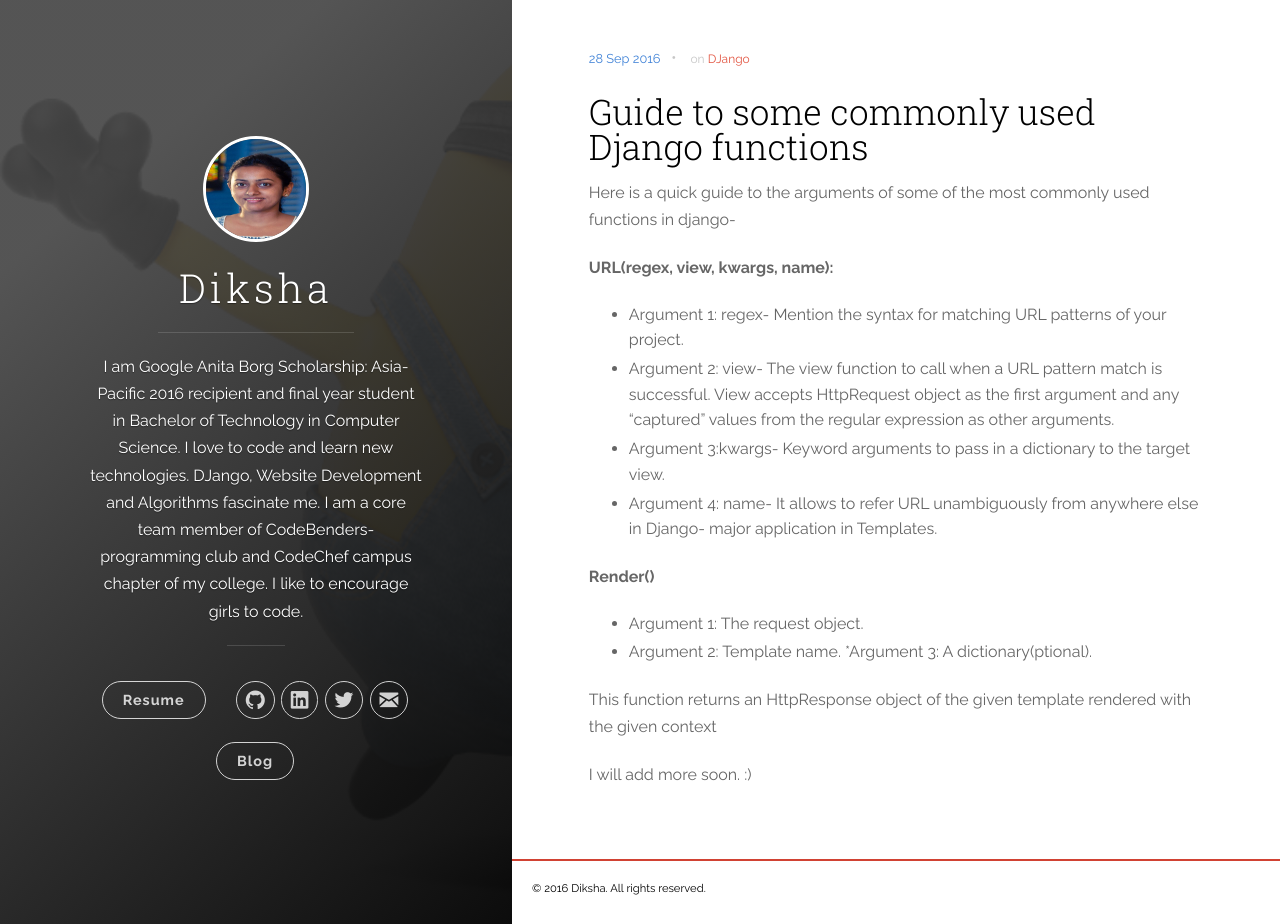
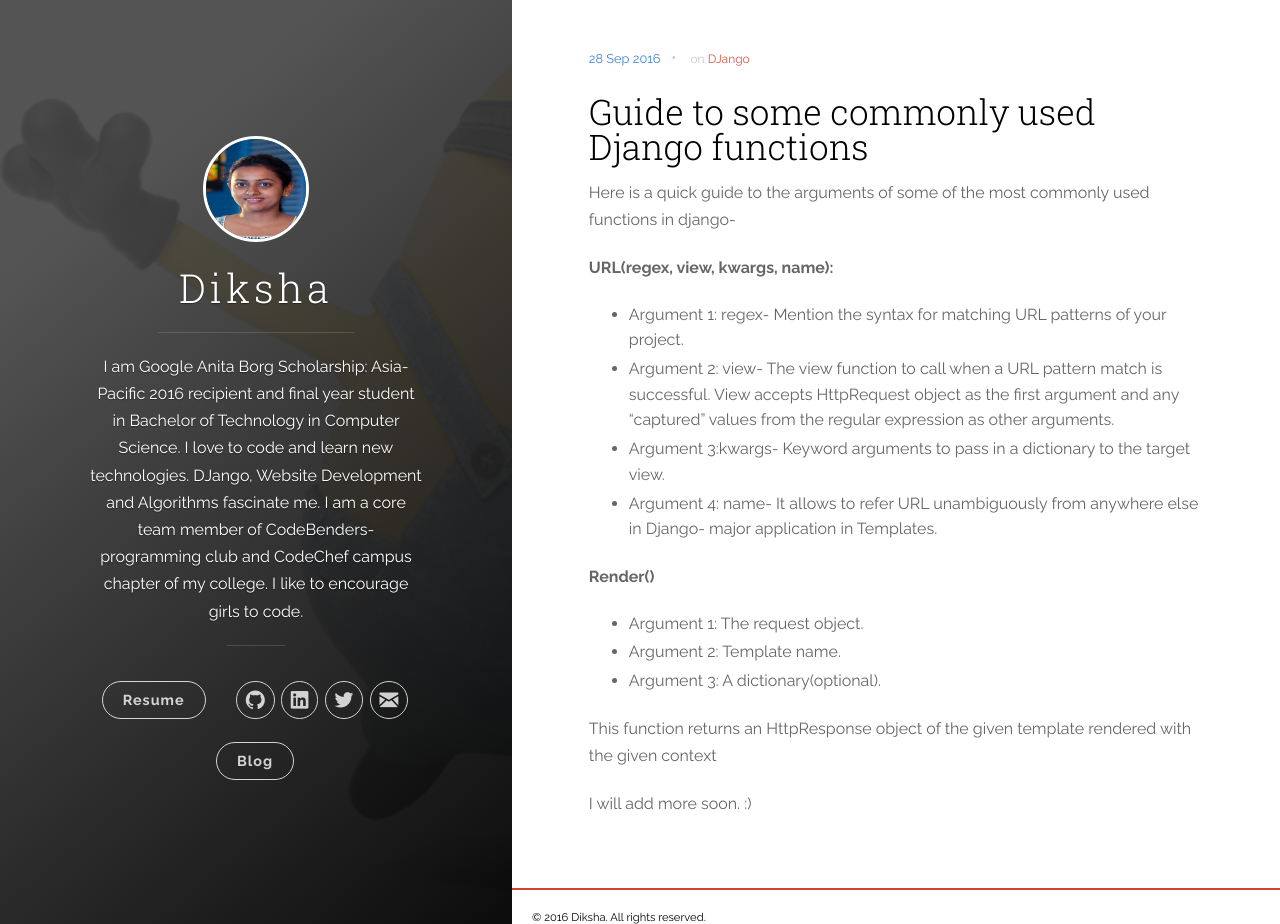
Before and after one commit to Diksha-Rathi/diksha-rathi.github.io, a Jekyll site: the page built from _posts/2016-09-28-quick-guide-django-functions.markdown, in a window 1280 px wide and 924 px high. Built offline with Jekyll 4.4.1, drawn with Linux system fonts in a browser that asks for light colours; nearby versions of some CDN libraries.

Commit message:
edit blog- markdown

```diff
--- a/_posts/2016-09-28-quick-guide-django-functions.markdown
+++ b/_posts/2016-09-28-quick-guide-django-functions.markdown
@@ -18,7 +18,7 @@ Here is a quick guide to the arguments of some of the most commonly used functio
 
 * Argument 1: The request object.
 * Argument 2: Template name.
-*Argument 3: A dictionary(ptional).
+* Argument 3: A dictionary(optional).
 
 This function returns an HttpResponse object of the given template rendered with the given context
 
```
